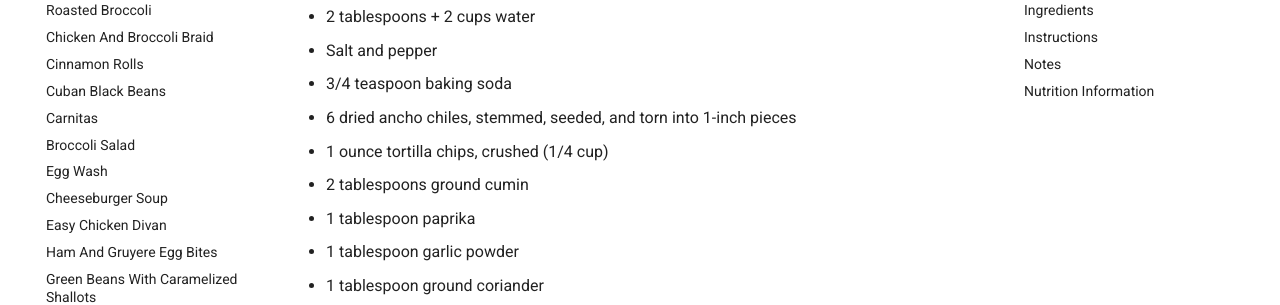
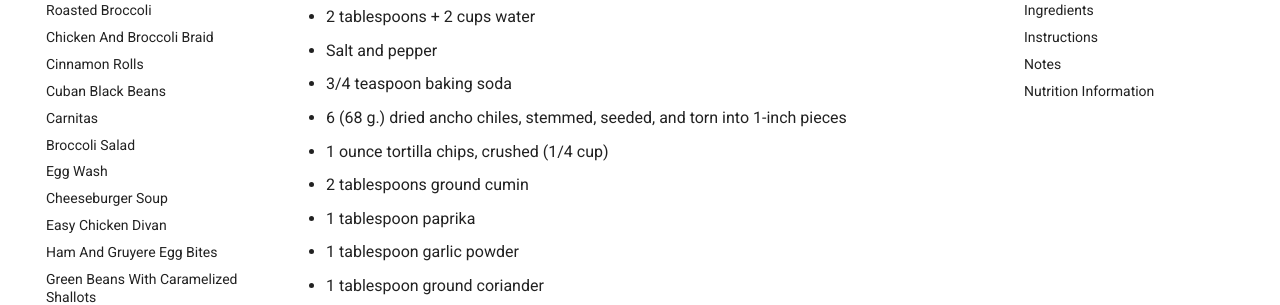
Before and after one commit to adamduvick/adamduvick.github.io, an MkDocs documentation site: the page built from docs/ground-beef-chili.md, in a window 1280 px wide and 900 px high, scrolled down 666 px. Shown: the part 152-457 px from the top of the window. Built offline with MkDocs 1.6.1 and Material for MkDocs 9.7.7, drawn with Linux system fonts in a browser that asks for light colours; the version menu is left out.

Commit message:
Vault commit with iPhone

```diff
--- a/docs/ground-beef-chili.md
+++ b/docs/ground-beef-chili.md
@@ -20,7 +20,7 @@ Ground beef chili is convenient, but its texture is often dry and grainy. This r
 - 2 tablespoons + 2 cups water
 - Salt and pepper
 - 3/4 teaspoon baking soda
-- 6 dried ancho chiles, stemmed, seeded, and torn into 1-inch pieces
+- 6 (68 g.) dried ancho chiles, stemmed, seeded, and torn into 1-inch pieces
 - 1 ounce tortilla chips, crushed (1/4 cup)
 - 2 tablespoons ground cumin
 - 1 tablespoon paprika
```
Also changed, not shown: 1 other file.
